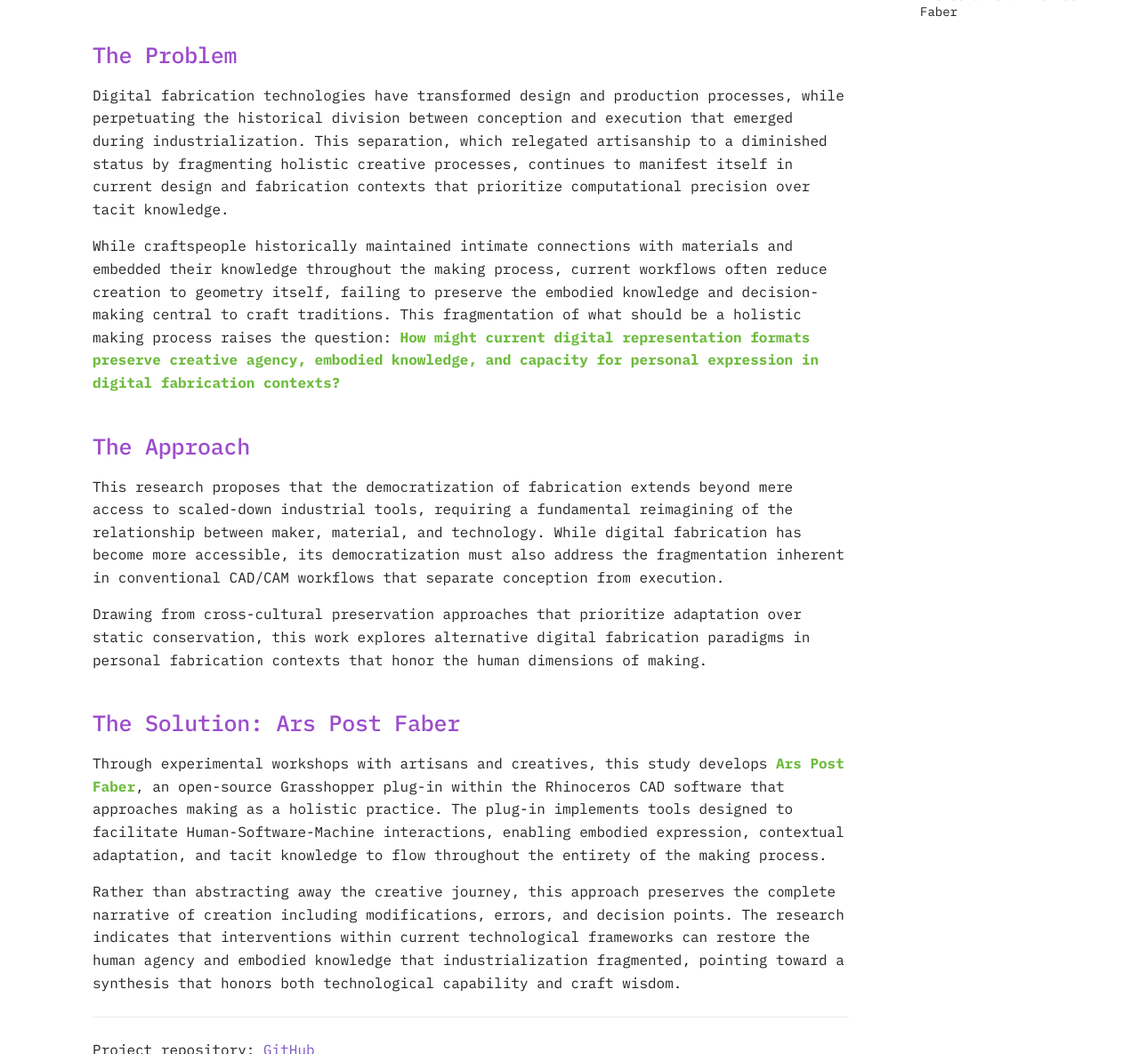
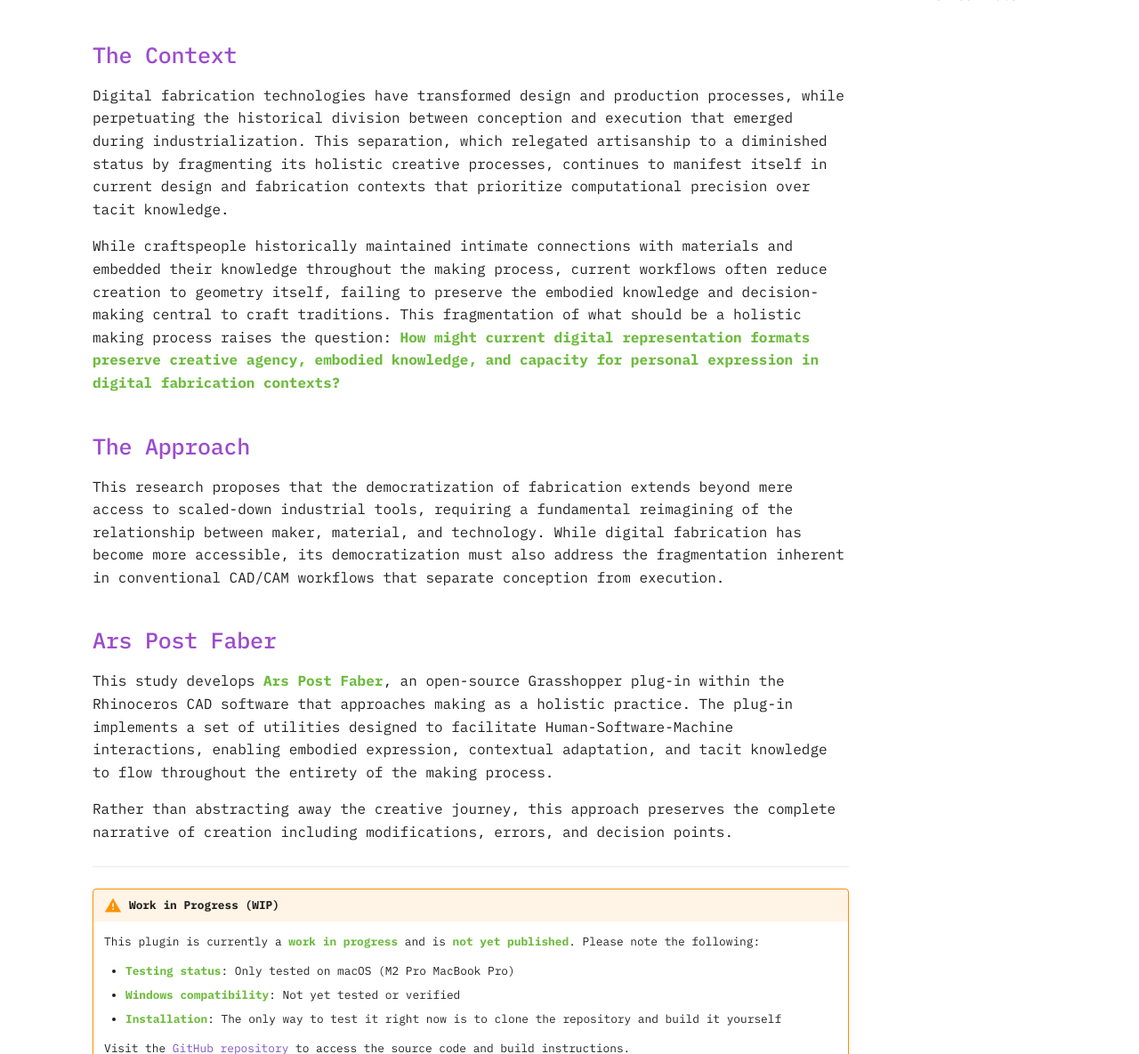
Before and after one commit to jmuozan/ArsPostFaber-docs, an MkDocs documentation site: the page built from docs/index.md, in a window 1280 px wide and 1400 px high, scrolled down 458 px, cut to the strip 215-1400 px from the top of the window. Shown: the whole strip at 89% size. Built offline with MkDocs 1.6.1 and Material for MkDocs 9.7.7, drawn with Linux system fonts in a browser that asks for light colours; comment, search, counter and statistics services are not loaded; some of the changed text lies outside the part shown.

Commit message:
dexcription

```diff
--- a/docs/index.md
+++ b/docs/index.md
@@ -4,9 +4,9 @@
 <iframe width="100%" height="400" src="https://www.youtube.com/embed/bemBXack86k?si=P1QFklUE0nVL-FgE" title="YouTube video player" frameborder="0" allow="accelerometer; autoplay; clipboard-write; encrypted-media; gyroscope; picture-in-picture; web-share" referrerpolicy="strict-origin-when-cross-origin" allowfullscreen style="max-width: 100%;"></iframe>
 </div>
 
-## The Problem
+## The Context
 
-Digital fabrication technologies have transformed design and production processes, while perpetuating the historical division between conception and execution that emerged during industrialization. This separation, which relegated artisanship to a diminished status by fragmenting holistic creative processes, continues to manifest itself in current design and fabrication contexts that prioritize computational precision over tacit knowledge.
+Digital fabrication technologies have transformed design and production processes, while perpetuating the historical division between conception and execution that emerged during industrialization. This separation, which relegated artisanship to a diminished status by fragmenting its holistic creative processes, continues to manifest itself in current design and fabrication contexts that prioritize computational precision over tacit knowledge.
 
 While craftspeople historically maintained intimate connections with materials and embedded their knowledge throughout the making process, current workflows often reduce creation to geometry itself, failing to preserve the embodied knowledge and decision-making central to craft traditions. This fragmentation of what should be a holistic making process raises the question: **How might current digital representation formats preserve creative agency, embodied knowledge, and capacity for personal expression in digital fabrication contexts?**
 
@@ -14,19 +14,15 @@ While craftspeople historically maintained intimate connections with materials a
 
 This research proposes that the democratization of fabrication extends beyond mere access to scaled-down industrial tools, requiring a fundamental reimagining of the relationship between maker, material, and technology. While digital fabrication has become more accessible, its democratization must also address the fragmentation inherent in conventional CAD/CAM workflows that separate conception from execution.
 
-Drawing from cross-cultural preservation approaches that prioritize adaptation over static conservation, this work explores alternative digital fabrication paradigms in personal fabrication contexts that honor the human dimensions of making.
+## Ars Post Faber
 
-## The Solution: Ars Post Faber
+This study develops **Ars Post Faber**, an open-source Grasshopper plug-in within the Rhinoceros CAD software that approaches making as a holistic practice. The plug-in implements a set of utilities designed to facilitate Human-Software-Machine interactions, enabling embodied expression, contextual adaptation, and tacit knowledge to flow throughout the entirety of the making process.
 
-Through experimental workshops with artisans and creatives, this study develops **Ars Post Faber**, an open-source Grasshopper plug-in within the Rhinoceros CAD software that approaches making as a holistic practice. The plug-in implements tools designed to facilitate Human-Software-Machine interactions, enabling embodied expression, contextual adaptation, and tacit knowledge to flow throughout the entirety of the making process.
-
-Rather than abstracting away the creative journey, this approach preserves the complete narrative of creation including modifications, errors, and decision points. The research indicates that interventions within current technological frameworks can restore the human agency and embodied knowledge that industrialization fragmented, pointing toward a synthesis that honors both technological capability and craft wisdom.
+Rather than abstracting away the creative journey, this approach preserves the complete narrative of creation including modifications, errors, and decision points.
 
 ---
 
-Project repository: [GitHub](https://github.com/jmuozan/ArsPostFaber)
-
-!!! warning "Work in Progress"
+!!! warning "Work in Progress (WIP)"
 
     This plugin is currently a **work in progress** and is **not yet published**. Please note the following:
 
```
